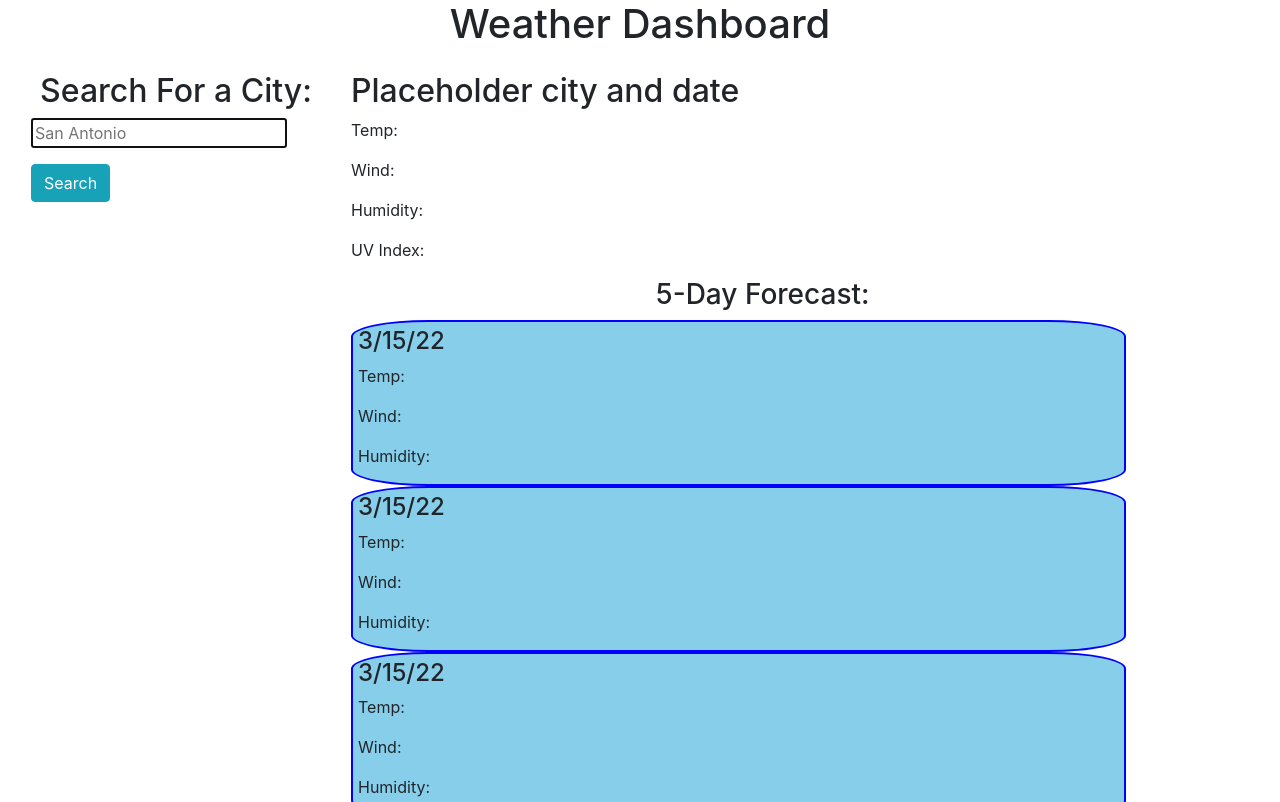
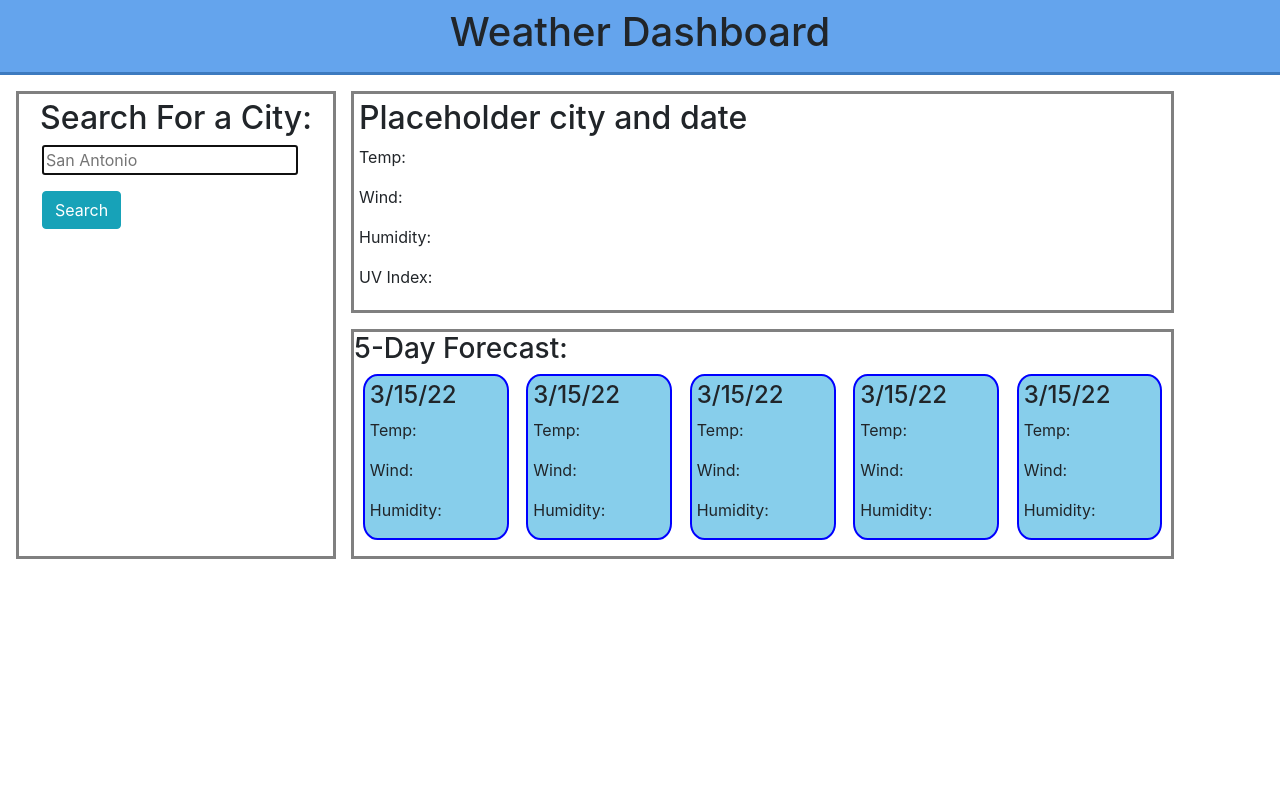
Before and after one commit to samanthawolff/weather-dashboard, a plain HTML site: page index.html in a window 1280 px wide. Shown: the top 802 px of the page. Drawn offline with nearby package versions, Linux system fonts and the light colour scheme.

Commit message:
better css layout

```diff
--- a/assets/css/style.css
+++ b/assets/css/style.css
@@ -1,4 +1,7 @@
-
+header {
+    background: #64a4ed;
+    border-bottom: 3px solid #3d7abf;
+}
 .future-weather {
     background: skyblue;
     padding: 5px 50px 0px 5px;
@@ -11,5 +14,19 @@
 }
 
 .search-area {
-    border-bottom: 3px solid grey;
+    border: 3px solid grey;
+    padding-top: 5px;
 }
+
+.current-forecast {
+    border: 3px solid grey;
+    padding: 5px 5px 5px 5px;
+}
+
+.day-forecast {
+    border: 3px solid grey;
+}
+
+.future-weather {
+
+}
--- a/index.html
+++ b/index.html
@@ -11,7 +11,7 @@
 
   <body>
 
-    <header class="hero d-flex justify-content-center mb-3">
+    <header class="hero d-flex justify-content-center mb-3 pt-2 pb-2">
         <h1>Weather Dashboard</h1>
     </header>
 
@@ -27,8 +27,8 @@
 
        <section class="ml-3 search-area col-3">
             <div class="mw-100">
-            <h2 class="d-flex justify-content-center mw-100">Search For a City:</h2>
-            <form class="">
+            <h2 class="d-flex justify-content-center mw">Search For a City:</h2>
+            <form class="ml-2 mw-100">
                 <input
                 type="text"
                 autofocus="true"
@@ -36,7 +36,7 @@
                 placeholder="San Antonio"
                 />
             </form>
-            <button type="submit" class="btn btn-info mt-3 mb-3 mw-100">Search</button>
+            <button type="submit" class="btn btn-info mt-3 mb-3 ml-2">Search</button>
             <div class="search-history">
                 <ul class="list-group"></ul>
             </div>
@@ -48,11 +48,9 @@
 
         <!-- Today's Date and Weather Forecast -->
         <section class="col-8">
-            <div>
+            <div class="current-forecast">
             <h2 class="mw-100">Placeholder city and date</h2>
-            <div>
             <p>Temp: </p>
-            </div>
             <p>Wind: </p>
             <P>Humidity: </P>
             <p>UV Index: </p>
@@ -63,43 +61,45 @@
 
           <!-- 5-Day Forecast Section-->
 
-            <div>
-            <h3 class="d-flex justify-content-center">5-Day Forecast:</h3>
+            <div class="day-forecast mt-3">
+            <h3 class="">5-Day Forecast:</h3>
 
 
-            <div class="future-weather mr-5" id="day-1">
+            <div class="d-flex justify-content-around mb-3">
+            <div class="future-weather" id="day-1">
                 <h4>3/15/22</h4>
                 <p>Temp: </p>
                 <p>Wind: </p>
                 <p>Humidity: </p>
             </div>
 
-            <div class="future-weather mr-5" id="day-2">
+            <div class="future-weather" id="day-2">
                 <h4>3/15/22</h4>
                 <p>Temp: </p>
                 <p>Wind: </p>
                 <p>Humidity: </p>
             </div>
 
-            <div class="future-weather mr-5" id="day-3">
+            <div class="future-weather" id="day-3">
                 <h4>3/15/22</h4>
                 <p>Temp: </p>
                 <p>Wind: </p>
                 <p>Humidity: </p>
             </div>
 
-            <div class="future-weather mr-5" id="day-4">
+            <div class="future-weather" id="day-4">
                 <h4>3/15/22</h4>
                 <p>Temp: </p>
                 <p>Wind: </p>
                 <p>Humidity: </p>
             </div>
 
-            <div class="future-weather mr-5" id="day-5">
+            <div class="future-weather" id="day-5">
                 <h4>3/15/22</h4>
                 <p>Temp: </p>
                 <p>Wind: </p>
                 <p>Humidity: </p>
+            </div>
             </div>
 
             </div>
```
